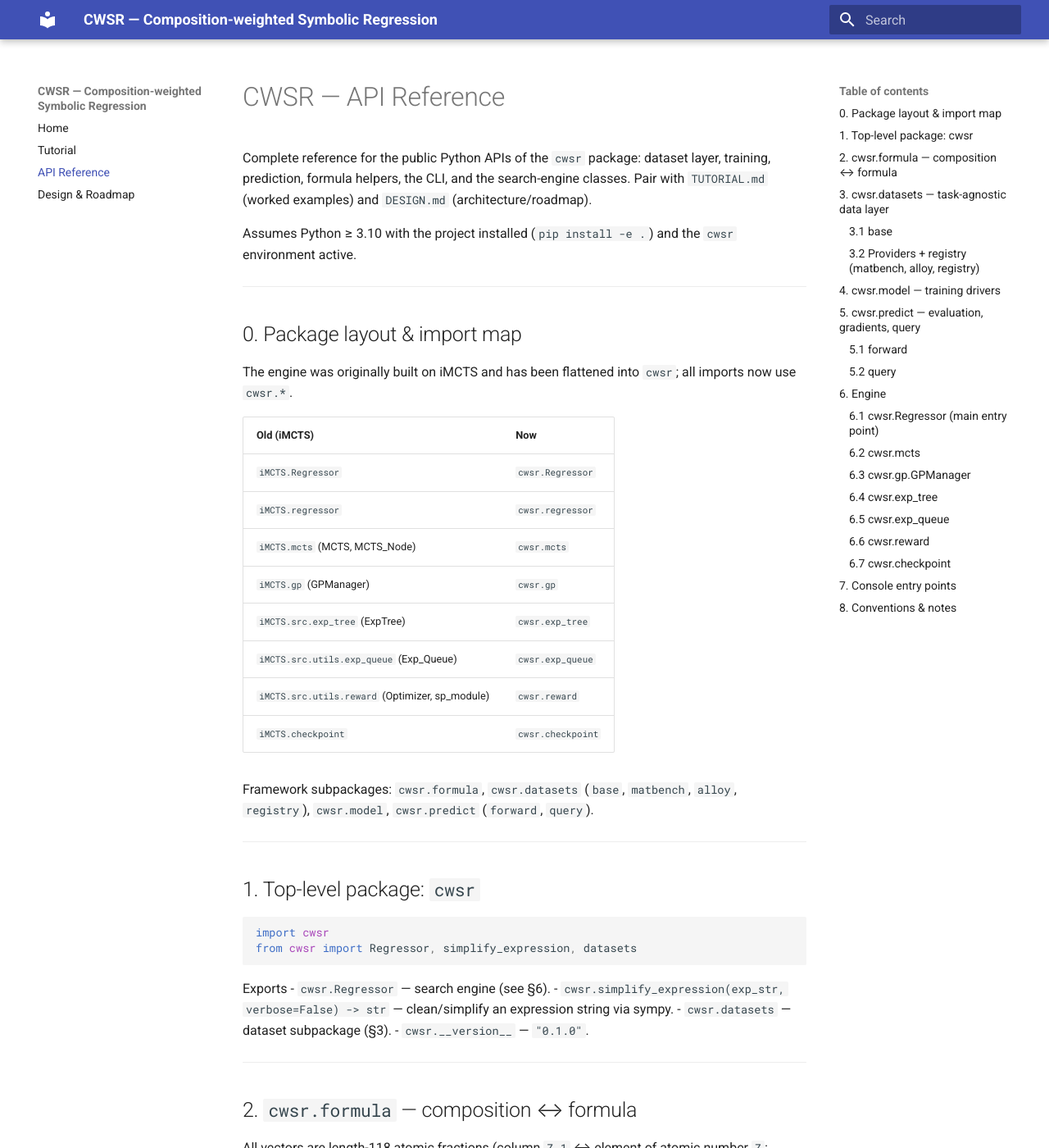
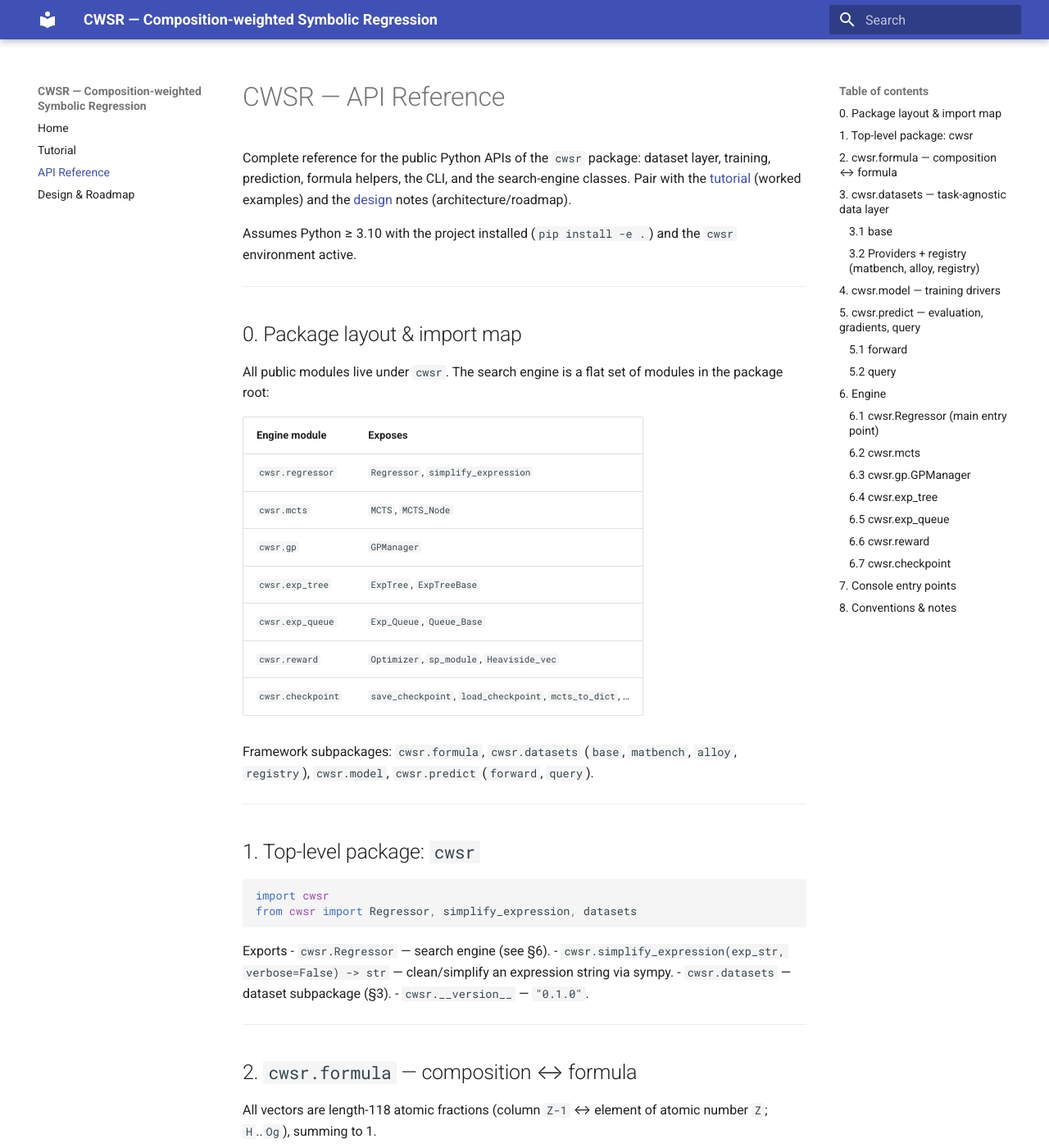
Before and after one commit to yangh618/Composition-weighted-SR, an MkDocs documentation site: the page built from docs/reference.md, in a window 1280 px wide and 1400 px high. Shown: the whole window at 82% size. Built offline with MkDocs 1.6.1 and Material for MkDocs 9.7.7, drawn with Linux system fonts in a browser that asks for light colours.

Commit message:
docs: remove remaining iMCTS references

```diff
--- a/cwsr/__init__.py
+++ b/cwsr/__init__.py
@@ -1,7 +1,7 @@
 """Composition-weighted Symbolic Regression (CWSR) — unified engine + framework.
 
-The ``cwsr`` package bundles the CWSR symbolic-regression *engine* (originally
-built on iMCTS but since heavily reworked and flattened here) together with a
+The ``cwsr`` package bundles the CWSR symbolic-regression *engine* — an
+MCTS-driven search core — together with a
 task-agnostic framework for training, evaluation, querying, inverse design,
 Pareto optimisation and bootstrap UQ over any composition -> property dataset.
 
--- a/docs/reference.md
+++ b/docs/reference.md
@@ -2,8 +2,8 @@
 
 Complete reference for the public Python APIs of the `cwsr` package: dataset
 layer, training, prediction, formula helpers, the CLI, and the search-engine
-classes. Pair with `TUTORIAL.md` (worked examples) and `DESIGN.md`
-(architecture/roadmap).
+classes. Pair with the [tutorial](tutorial.md) (worked examples) and the
+[design](design.md) notes (architecture/roadmap).
 
 Assumes Python ≥ 3.10 with the project installed (`pip install -e .`) and the
 `cwsr` environment active.
@@ -12,19 +12,18 @@ Assumes Python ≥ 3.10 with the project installed (`pip install -e .`) and the
 
 ## 0. Package layout & import map
 
-The engine was originally built on iMCTS and has been flattened into `cwsr`;
-all imports now use `cwsr.*`.
+All public modules live under `cwsr`. The search engine is a flat set of
+modules in the package root:
 
-| Old (iMCTS) | Now |
+| Engine module | Exposes |
 |---|---|
-| `iMCTS.Regressor` | `cwsr.Regressor` |
-| `iMCTS.regressor` | `cwsr.regressor` |
-| `iMCTS.mcts` (MCTS, MCTS_Node) | `cwsr.mcts` |
-| `iMCTS.gp` (GPManager) | `cwsr.gp` |
-| `iMCTS.src.exp_tree` (ExpTree) | `cwsr.exp_tree` |
-| `iMCTS.src.utils.exp_queue` (Exp_Queue) | `cwsr.exp_queue` |
-| `iMCTS.src.utils.reward` (Optimizer, sp_module) | `cwsr.reward` |
-| `iMCTS.checkpoint` | `cwsr.checkpoint` |
+| `cwsr.regressor` | `Regressor`, `simplify_expression` |
+| `cwsr.mcts` | `MCTS`, `MCTS_Node` |
+| `cwsr.gp` | `GPManager` |
+| `cwsr.exp_tree` | `ExpTree`, `ExpTreeBase` |
+| `cwsr.exp_queue` | `Exp_Queue`, `Queue_Base` |
+| `cwsr.reward` | `Optimizer`, `sp_module`, `Heaviside_vec` |
+| `cwsr.checkpoint` | `save_checkpoint`, `load_checkpoint`, `mcts_to_dict`, … |
 
 Framework subpackages: `cwsr.formula`, `cwsr.datasets` (`base`, `matbench`,
 `alloy`, `registry`), `cwsr.model`, `cwsr.predict` (`forward`, `query`).
--- a/environment.yml
+++ b/environment.yml
@@ -1,4 +1,4 @@
-# Conda environment for CWSR / iMCTS symbolic regression.
+# Conda environment for CWSR symbolic regression.
 #
 # Portable recipe (conda-forge) for the `cwsr` environment. Dependency
 # versions are defined in the single source of truth, requirements.txt, which
```
Also changed, not shown: TESTING.md (+2 -2 lines).
